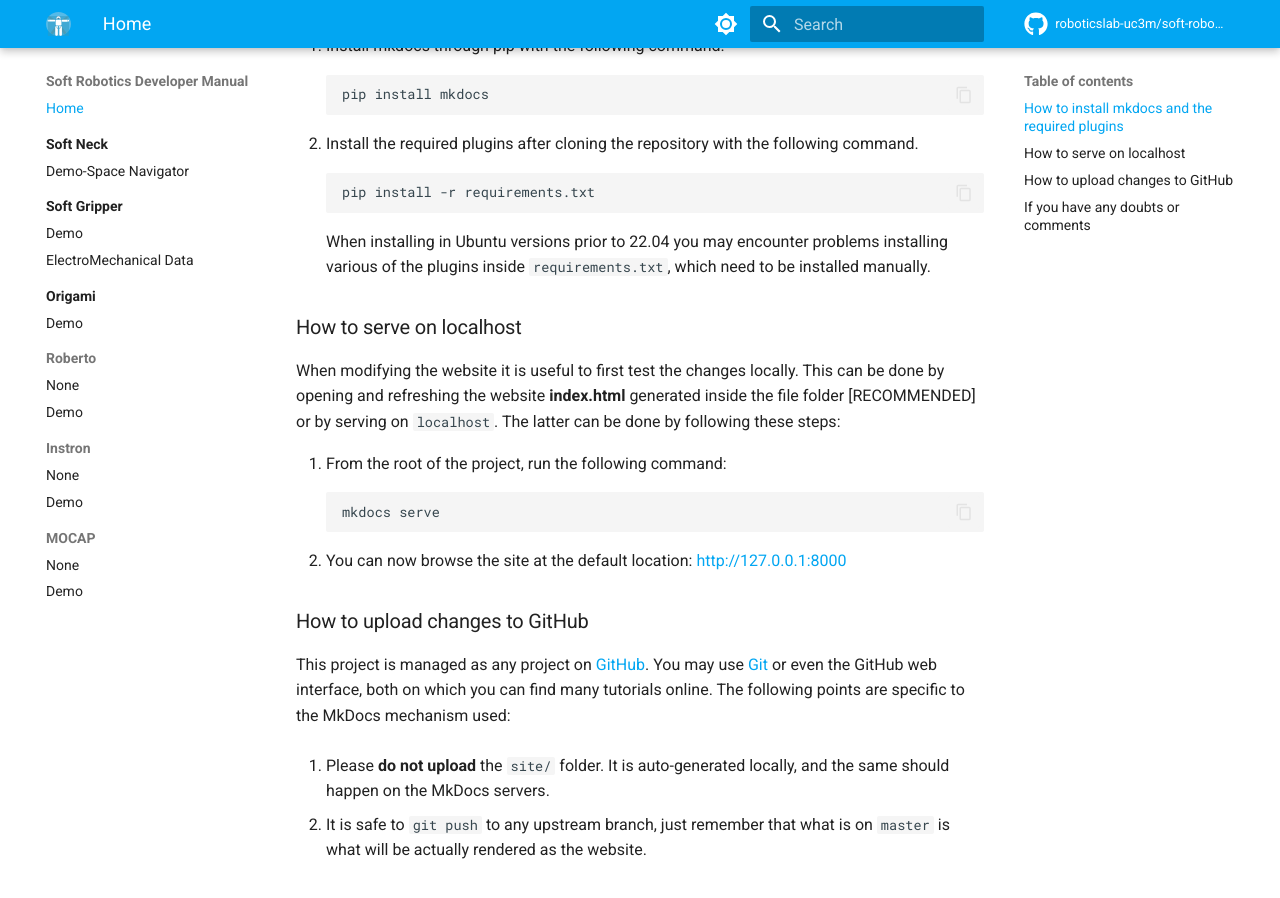
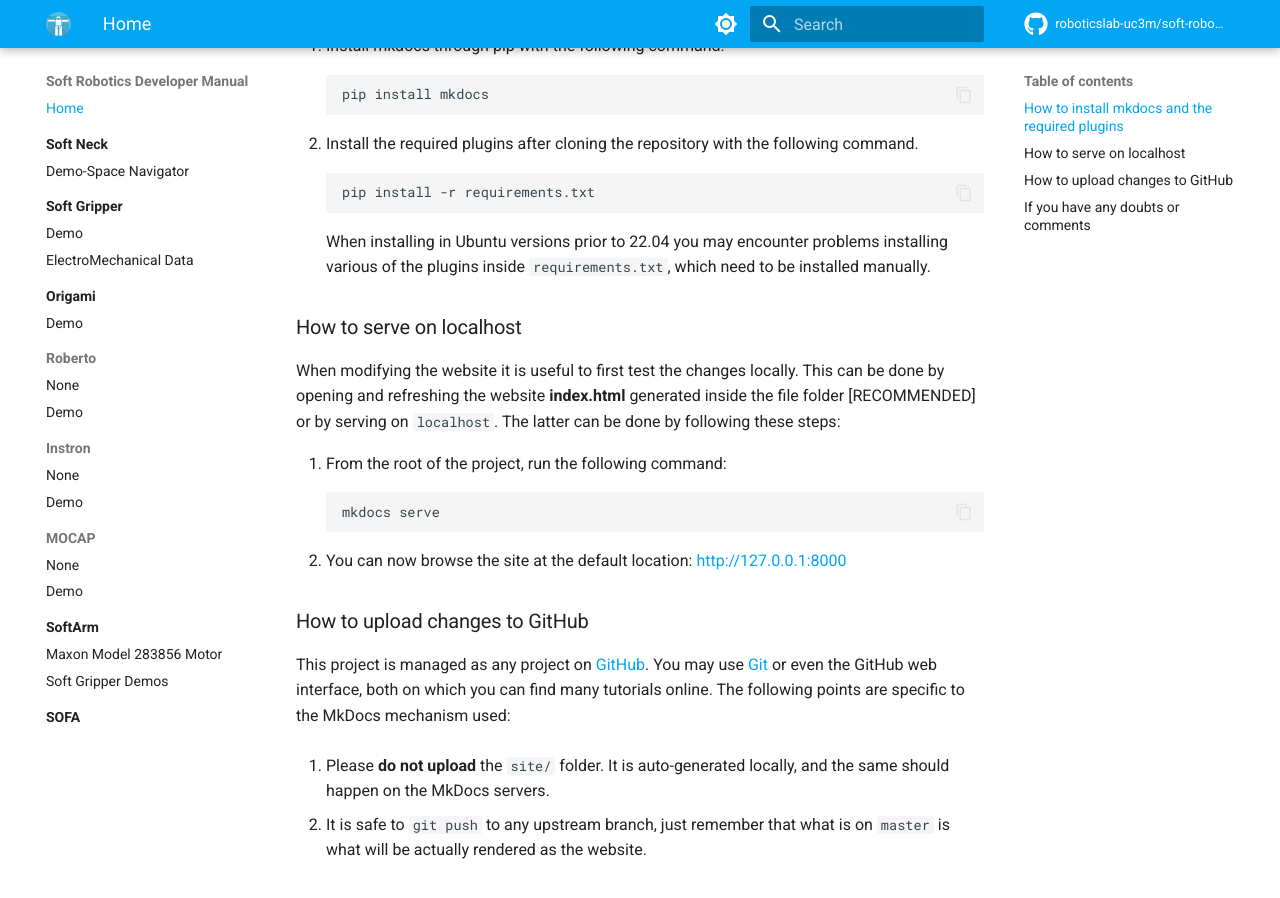
Before and after one commit to roboticslab-uc3m/soft-robotics-developer-manual, an MkDocs documentation site: the page built from docs/README.md, in a window 1280 px wide and 900 px high, scrolled down 391 px. Built offline with MkDocs 1.6.1 and Material for MkDocs 9.7.7, drawn with Linux system fonts in a browser that asks for light colours; comment, search, counter and statistics services are not loaded; some of the changed lines change nothing that is shown.

Commit message:
add SOFA and SoftArm folders

```diff
--- a/mkdocs.yml
+++ b/mkdocs.yml
@@ -75,6 +75,12 @@ nav:
 - MOCAP:
   - mocap/README.md
   - Demo: mocap/demo.md
+- SoftArm:
+  - softarm/README.md
+  - softarm/motors.md
+  - softarm/demo.md
+- SOFA:
+  - SOFA/README.md
 # - diagrams.md
 # - tables.md
 # - dynamic-information.md
```
